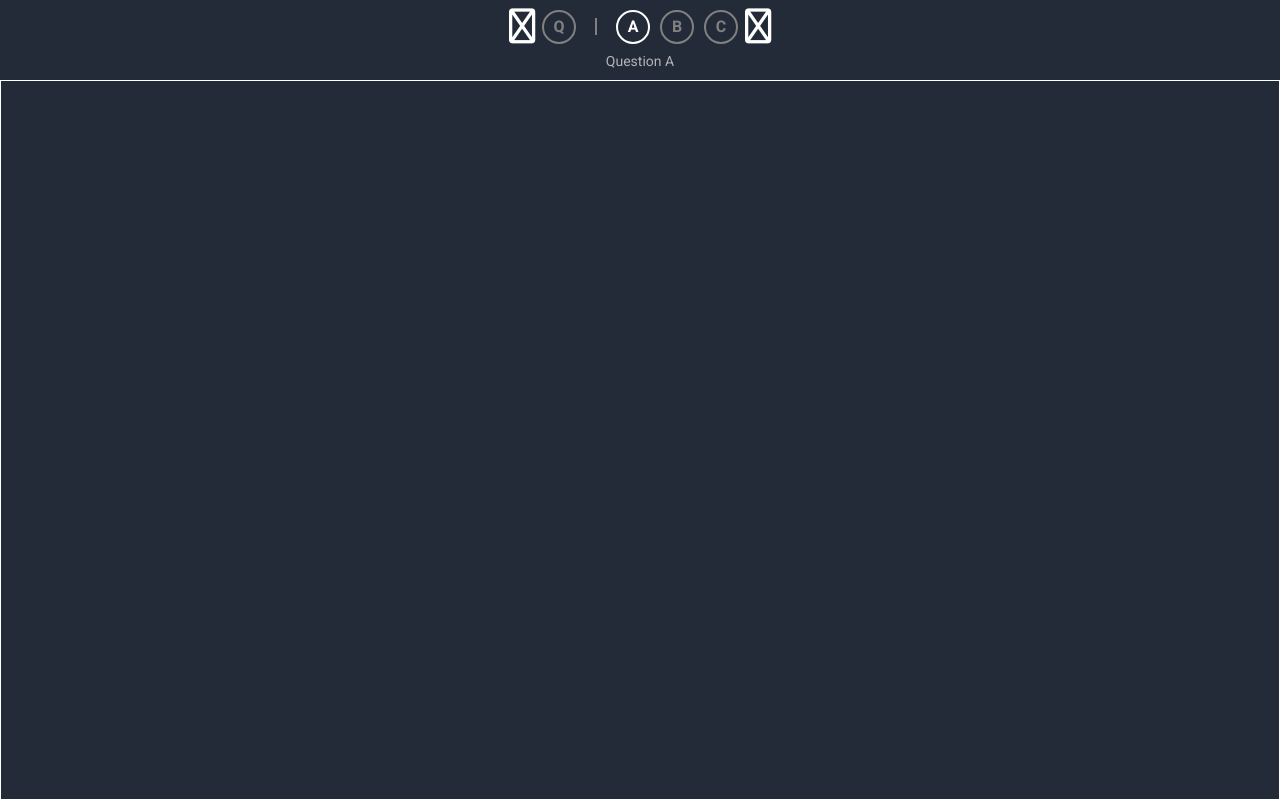
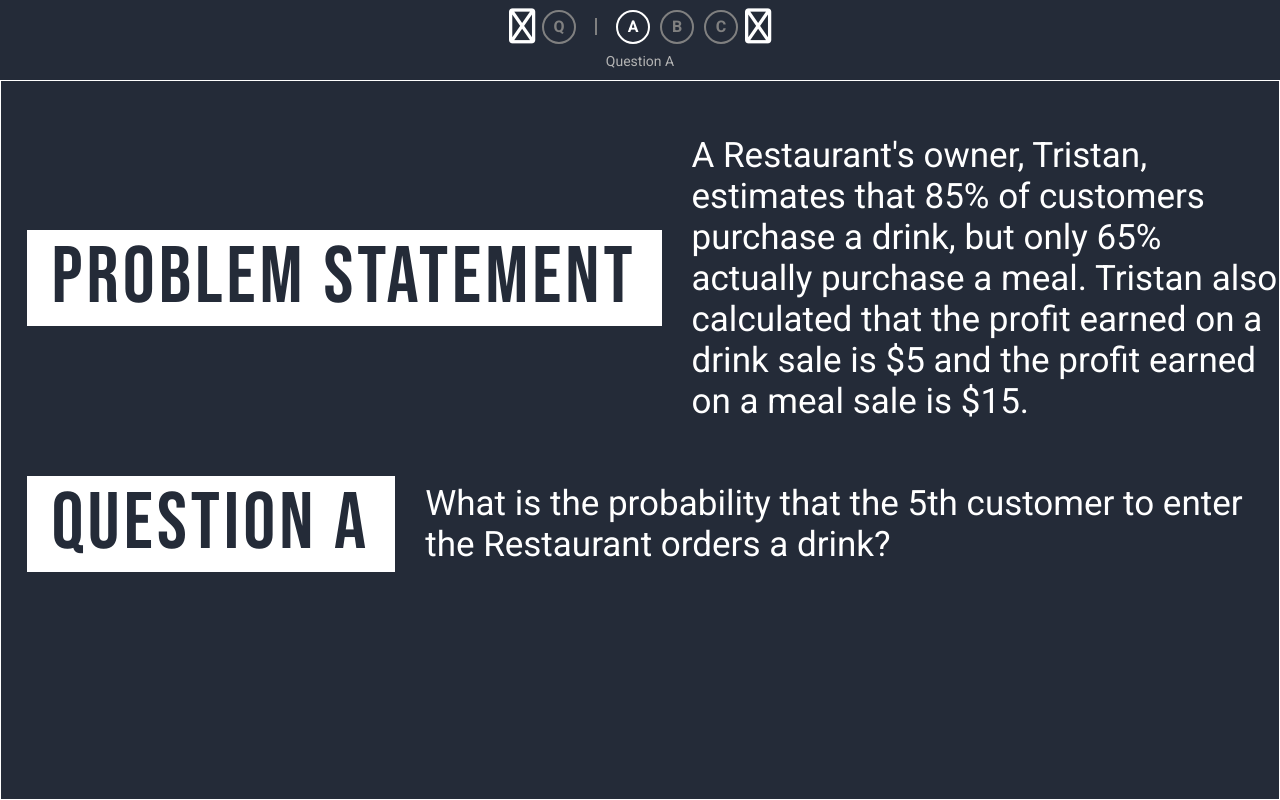
Before and after one commit to joshverd/stats-project, a React app: page / in a window 1280 px wide. Both pictures are taken after a click on the icon 758 px from the left and 26 px from the top of the page. Built offline with nearby package versions, Linux system fonts and the light colour scheme; a web font is replaced by a local one.

Commit message:
Animations done for other questions

```diff
--- a/src/components/ProblemStatement/ProblemStatement.js
+++ b/src/components/ProblemStatement/ProblemStatement.js
@@ -1,15 +1,19 @@
 import React from 'react';
 import style from './ProblemStatement.scss';
+
+// Components
+import Title from '../Title/Title.js';
+import Text from '../Text/Text.js';
 
 const ProblemStatement = props => {
   return (
     <div className={style.problemStatementWrapper}>
-      <div className={style.titleWrapper}>
-        <span>{props.title}</span>
-      </div>
-      <div className={style.textWrapper}>
-        <span>{props.text}</span>
-      </div>
+      <Title>
+        Problem Statement
+      </Title>
+      <Text>
+        {props.text}
+      </Text>
     </div>
   );
 };
--- a/src/components/ProblemStatement/ProblemStatement.scss
+++ b/src/components/ProblemStatement/ProblemStatement.scss
@@ -3,32 +3,7 @@
 .problemStatementWrapper {
   display: flex;
   align-items: center;
-  flex: 1 1;
+  flex-basis: 20%;
   @include noselect;
-
-  > .titleWrapper {
-    display: flex;
-    background-color: $white;
-    margin-left: 2%;
-    padding: 0 25px;
-
-    > span {
-      font-size: 80px;
-      text-transform: uppercase;
-      font-family: 'Bebas Neue', cursive;
-      letter-spacing: 4px;
-      color: $black;
-    }
-  }
-
-  > .textWrapper {
-    display: flex;
-    margin-left: 30px;
-
-    > span {
-      color: $white;
-      font-size: 35px;
-      text-wrap: wrap;
-    }
-  }
+  @include addAnimation('problemStatement', 30%);
 }
--- /dev/null
+++ b/src/components/Tab/Tab.js
@@ -0,0 +1,23 @@
+import React from 'react';
+import style from './Tab.scss';
+
+// Components
+import Title from '../Title/Title.js';
+import Text from '../Text/Text.js';
+
+const Tab = props => {
+  return (
+    <div className={style.tabWrapper}>
+      <div className={style.tab}>
+        <Title>
+          {props.title}
+        </Title>
+        <Text>
+          {props.text}
+        </Text>
+      </div>
+    </div>
+  );
+};
+
+export default Tab;
--- /dev/null
+++ b/src/components/Tab/Tab.scss
@@ -0,0 +1,15 @@
+@import '../../variables.scss';
+
+.tabWrapper {
+  display: flex;
+  align-items: flex-start;
+  flex: 1 1 80%;
+  @include noselect;
+  @include addAnimation('problemStatement', 20%);
+
+  > .tab {
+    width: 100%;
+    display: flex;
+    align-items: center;
+  }
+}
--- /dev/null
+++ b/src/components/Text/Text.js
@@ -0,0 +1,12 @@
+import React from 'react';
+import style from './Text.scss';
+
+const Text = props => {
+  return (
+    <div className={style.textWrapper}>
+      <span>{props.children}</span>
+    </div>
+  );
+};
+
+export default Text;
--- /dev/null
+++ b/src/components/Text/Text.scss
@@ -0,0 +1,12 @@
+@import '../../variables.scss';
+
+.textWrapper {
+  display: flex;
+  margin-left: 30px;
+
+  > span {
+    color: $white;
+    font-size: 35px;
+    text-wrap: wrap;
+  }
+}
--- /dev/null
+++ b/src/components/Title/Title.js
@@ -0,0 +1,12 @@
+import React from 'react';
+import style from './Title.scss';
+
+const Title = props => {
+  return (
+    <div className={style.titleWrapper}>
+      <span>{props.children}</span>
+    </div>
+  );
+};
+
+export default Title;
--- /dev/null
+++ b/src/components/Title/Title.scss
@@ -0,0 +1,17 @@
+@import '../../variables.scss';
+
+.titleWrapper {
+  display: flex;
+  background-color: $white;
+  margin-left: 2%;
+  padding: 0 25px;
+
+  > span {
+    font-size: 80px;
+    text-transform: uppercase;
+    font-family: 'Bebas Neue', cursive;
+    letter-spacing: 4px;
+    color: $black;
+    white-space: nowrap
+  }
+}
--- a/src/containers/App/App.js
+++ b/src/containers/App/App.js
@@ -4,6 +4,7 @@ import style from './App.scss';
 // Components
 import ProblemStatement from '../../components/ProblemStatement/ProblemStatement.js';
 import TabSelector from '../../components/TabSelector/TabSelector.js';
+import Tab from '../../components/Tab/Tab.js';
 
 const App = props => {
   // The current, displayed tab
@@ -11,18 +12,34 @@ const App = props => {
 
   // Mapping the name of the tab to a component that should be displayed
   const tabNameToComponent = {
-    'question': (
-      <ProblemStatement
-        title="Problem Statement"
-        text="Someone does something and something else. How does this work?"
+    'question': null,
+    'questionA': (
+      <Tab
+        title="Question A"
+        text="What is the probability that the 5th customer to enter the Restaurant orders a drink?"
       />
     ),
-    'questionA': null,
-    'questionB': null,
-    'questionC': null,
+    'questionB': (
+      <Tab
+        title="Question b"
+        text="What is the probability that the 5th customer to enter the Restaurant orders a drink?"
+      />
+    ),
+    'questionC': (
+      <Tab
+        title="Question A"
+        text="What is the probability that the 5th customer to enter the Restaurant orders a drink?"
+      />
+    ),
   };
 
   const onNewTab = newTabName => setSelectedTab(newTabName);
+
+  // All Tab Names
+  const tabNames = Object.keys(tabNameToComponent);
+
+  // Index of the selected tab
+  const selectedTabIndex = tabNames.indexOf(selectedTab);
 
   return (
     <div className={style.appWrapper}>
@@ -34,7 +51,17 @@ const App = props => {
         />
       </div>
       <div className={style.tabWrapper}>
-        {tabNameToComponent[selectedTab]}
+        <ProblemStatement
+          title="Problem Statement"
+          text="A Restaurant's owner, Tristan, estimates that 85% of customers purchase a drink, but only 65% actually purchase a meal. Tristan also calculated that the profit earned on a drink sale is $5 and the profit earned on a meal sale is $15."
+        />
+      {Object.keys(tabNameToComponent).map((tabName, index) => {
+        console.log(selectedTabIndex, index);
+        // If the index is higher than the selected tab's index, then remove don't show it.
+        if(index > selectedTabIndex) return;
+
+        return tabNameToComponent[tabName];
+      })}
       </div>
     </div>
   );
--- a/src/containers/App/App.scss
+++ b/src/containers/App/App.scss
@@ -17,5 +17,6 @@
     flex: 1 1 90%;
     display: flex;
     border: 1px solid white;
+    flex-direction: column;
   }
 }
--- a/src/variables.scss
+++ b/src/variables.scss
@@ -10,3 +10,25 @@ $dark-gray: darken($white, 50%);
   -ms-user-select: none;  /* IE 10+ */
    user-select: none;  /* Likely future */
 }
+
+@mixin addAnimation($animationName, $flexMax)  {
+  $time: .3s;
+
+  -webkit-animation: #{$animationName} $time ease forwards;
+  -o-animation: #{$animationName} $time ease forwards;
+  animation: #{$animationName} $time ease forwards;
+
+  @keyframes #{$animationName} {
+    0% {
+      flex: .00001;
+      opacity: 0;
+    }
+    90% {
+      opacity: 0;
+    }
+    to {
+      flex: $flexMax;
+      opacity: 1;
+    }
+  }
+}
```
